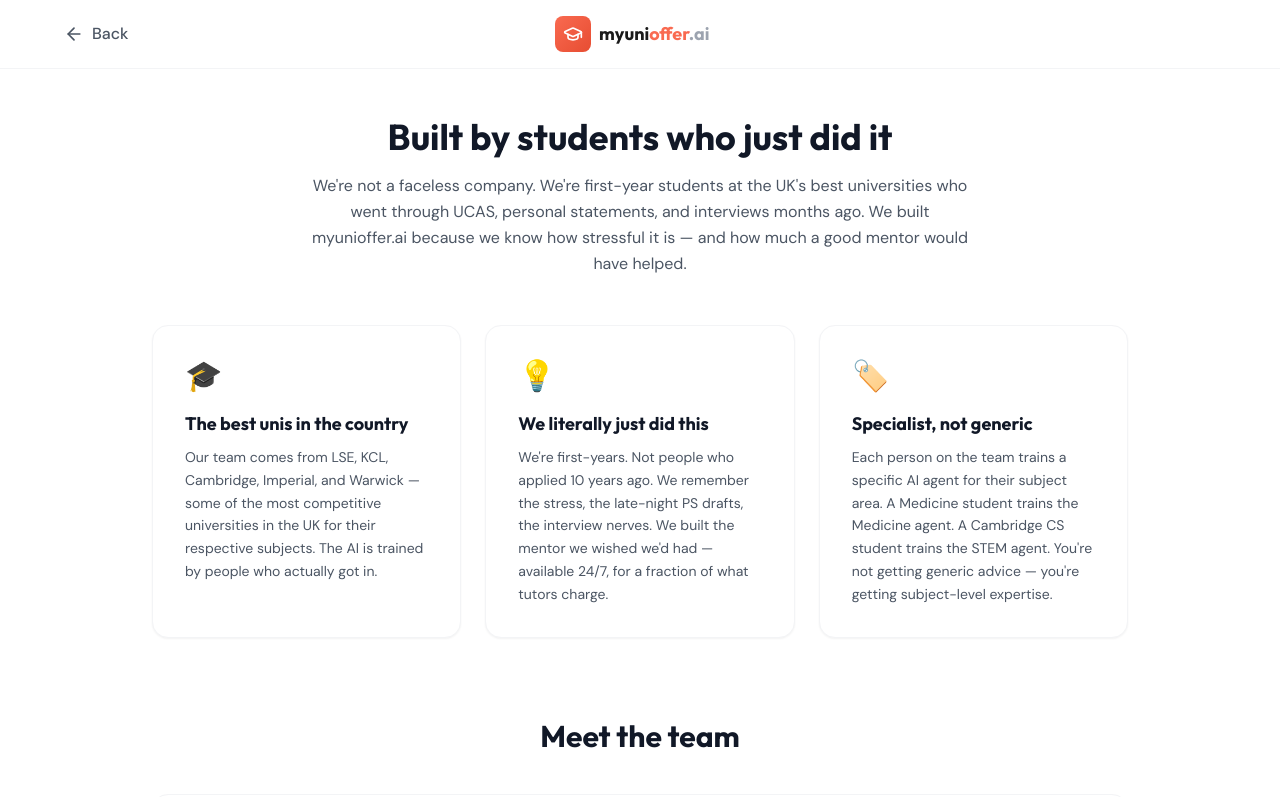
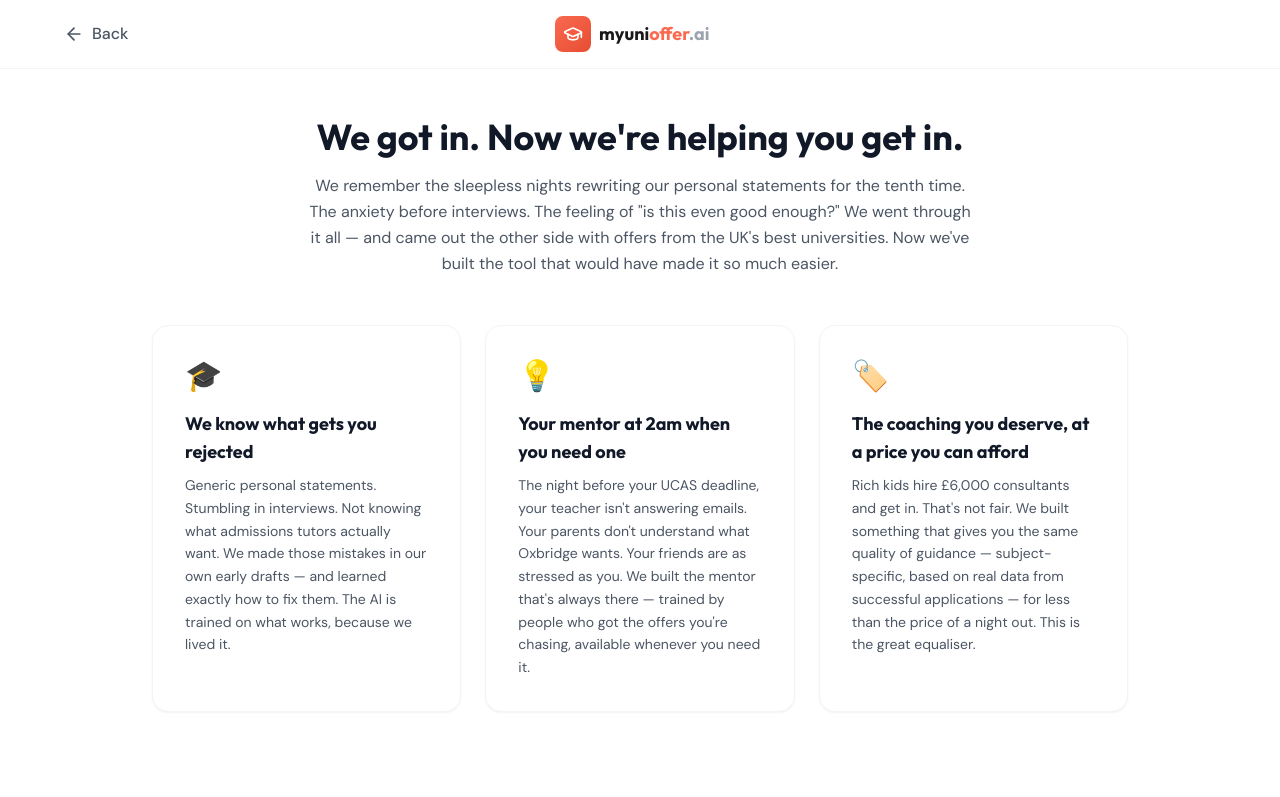
Before and after one commit to ShreyV13/myunioffer-frontend, a React (Vite) app: page /about in a window 1280 px wide. Shown: the top 797 px of the page. Built offline with nearby package versions, Linux system fonts and the light colour scheme; no server answers.

Commit message:
Fix: scroll-to-top on navigation, Team nav goes to /about, auto-detect not choose subjects, free plan shows Try Now, emotional selling copy on pricing and about pages

```diff
--- a/src/App.jsx
+++ b/src/App.jsx
@@ -1,5 +1,5 @@
-import React from 'react';
-import { BrowserRouter, Routes, Route, Navigate } from 'react-router-dom';
+import React, { useEffect } from 'react';
+import { BrowserRouter, Routes, Route, Navigate, useLocation } from 'react-router-dom';
 import { AuthProvider, useAuth } from './contexts/AuthContext';
 
 // Pages
@@ -12,6 +12,15 @@ import Settings from './pages/Settings';
 import Pricing from './pages/Pricing';
 import About from './pages/About';
 import Success from './pages/Success';
+
+// Scroll to top on route change
+function ScrollToTop() {
+  const { pathname } = useLocation();
+  useEffect(() => {
+    window.scrollTo(0, 0);
+  }, [pathname]);
+  return null;
+}
 
 // Protected Route wrapper
 function ProtectedRoute({ children }) {
@@ -37,7 +46,9 @@ function PublicRoute({ children }) {
 
 function AppRoutes() {
   return (
-    <Routes>
+    <>
+      <ScrollToTop />
+      <Routes>
       <Route path="/" element={<Landing />} />
       <Route path="/login" element={<PublicRoute><Login /></PublicRoute>} />
       <Route path="/signup" element={<PublicRoute><Signup /></PublicRoute>} />
@@ -49,6 +60,7 @@ function AppRoutes() {
       <Route path="/success" element={<ProtectedRoute><Success /></ProtectedRoute>} />
       <Route path="*" element={<Navigate to="/" />} />
     </Routes>
+    </>
   );
 }
 
--- a/src/pages/About.jsx
+++ b/src/pages/About.jsx
@@ -91,10 +91,10 @@ export default function About() {
           className="text-center mb-12"
         >
           <h1 className="text-3xl md:text-4xl font-display font-bold text-gray-900 mb-4">
-            Built by students who just did it
+            We got in. Now we're helping you get in.
           </h1>
           <p className="text-gray-600 max-w-2xl mx-auto leading-relaxed">
-            We're not a faceless company. We're first-year students at the UK's best universities who went through UCAS, personal statements, and interviews months ago. We built myunioffer.ai because we know how stressful it is — and how much a good mentor would have helped.
+            We remember the sleepless nights rewriting our personal statements for the tenth time. The anxiety before interviews. The feeling of "is this even good enough?" We went through it all — and came out the other side with offers from the UK's best universities. Now we've built the tool that would have made it so much easier.
           </p>
         </motion.div>
 
@@ -102,25 +102,25 @@ export default function About() {
         <div className="grid md:grid-cols-3 gap-6 mb-20">
           <motion.div className="card p-8" initial={{ opacity: 0, y: 30 }} animate={{ opacity: 1, y: 0 }} transition={{ delay: 0 }}>
             <div className="text-3xl mb-4">🎓</div>
-            <h3 className="text-lg font-display font-bold text-gray-900 mb-2">The best unis in the country</h3>
+            <h3 className="text-lg font-display font-bold text-gray-900 mb-2">We know what gets you rejected</h3>
             <p className="text-gray-600 text-sm leading-relaxed">
-              Our team comes from LSE, KCL, Cambridge, Imperial, and Warwick — some of the most competitive universities in the UK for their respective subjects. The AI is trained by people who actually got in.
+              Generic personal statements. Stumbling in interviews. Not knowing what admissions tutors actually want. We made those mistakes in our own early drafts — and learned exactly how to fix them. The AI is trained on what works, because we lived it.
             </p>
           </motion.div>
 
           <motion.div className="card p-8" initial={{ opacity: 0, y: 30 }} animate={{ opacity: 1, y: 0 }} transition={{ delay: 0.1 }}>
             <div className="text-3xl mb-4">💡</div>
-            <h3 className="text-lg font-display font-bold text-gray-900 mb-2">We literally just did this</h3>
+            <h3 className="text-lg font-display font-bold text-gray-900 mb-2">Your mentor at 2am when you need one</h3>
             <p className="text-gray-600 text-sm leading-relaxed">
-              We're first-years. Not people who applied 10 years ago. We remember the stress, the late-night PS drafts, the interview nerves. We built the mentor we wished we'd had — available 24/7, for a fraction of what tutors charge.
+              The night before your UCAS deadline, your teacher isn't answering emails. Your parents don't understand what Oxbridge wants. Your friends are as stressed as you. We built the mentor that's always there — trained by people who got the offers you're chasing, available whenever you need it.
             </p>
           </motion.div>
 
           <motion.div className="card p-8" initial={{ opacity: 0, y: 30 }} animate={{ opacity: 1, y: 0 }} transition={{ delay: 0.2 }}>
             <div className="text-3xl mb-4">🏷️</div>
-            <h3 className="text-lg font-display font-bold text-gray-900 mb-2">Specialist, not generic</h3>
+            <h3 className="text-lg font-display font-bold text-gray-900 mb-2">The coaching you deserve, at a price you can afford</h3>
             <p className="text-gray-600 text-sm leading-relaxed">
-              Each person on the team trains a specific AI agent for their subject area. A Medicine student trains the Medicine agent. A Cambridge CS student trains the STEM agent. You're not getting generic advice — you're getting subject-level expertise.
+              Rich kids hire £6,000 consultants and get in. That's not fair. We built something that gives you the same quality of guidance — subject-specific, based on real data from successful applications — for less than the price of a night out. This is the great equaliser.
             </p>
           </motion.div>
         </div>
--- a/src/pages/Landing.jsx
+++ b/src/pages/Landing.jsx
@@ -43,7 +43,7 @@ export default function Landing() {
     },
     {
       q: "What subjects do you cover?",
-      a: "We have specialist AI coaches for Medicine & Healthcare, STEM (Maths, Physics, Computer Science, Engineering), Economics & Business (including PPE), Humanities (History, Law, English, Psychology), and Arts (Architecture, Art, Music, Design)."
+      a: "We cover Medicine & Healthcare, STEM (Maths, Physics, Computer Science, Engineering), Economics & Business (including PPE), Humanities (History, Law, English, Psychology), and Arts (Architecture, Art, Music, Design). Just tell the AI what you're applying for and it automatically tailors the coaching to your subject."
     },
     {
       q: "Can I cancel anytime?",
@@ -79,7 +79,7 @@ export default function Landing() {
             <div className="hidden md:flex items-center gap-8">
               <a href="#how-it-works" className="text-gray-600 hover:text-coral-500 transition-colors font-medium">How It Works</a>
               <a href="#why-us" className="text-gray-600 hover:text-coral-500 transition-colors font-medium">Why Us</a>
-              <a href="#team" className="text-gray-600 hover:text-coral-500 transition-colors font-medium">Team</a>
+              <Link to="/about" className="text-gray-600 hover:text-coral-500 transition-colors font-medium">Team</Link>
               <Link to="/pricing" className="text-gray-600 hover:text-coral-500 transition-colors font-medium">Pricing</Link>
               <Link to="/login" className="text-gray-600 hover:text-coral-500 transition-colors font-medium">Login</Link>
               <Link to="/signup" className="btn-primary">
@@ -104,7 +104,7 @@ export default function Landing() {
               <div className="flex flex-col gap-3">
                 <a href="#how-it-works" className="text-gray-600 py-2 font-medium" onClick={() => setMobileMenuOpen(false)}>How It Works</a>
                 <a href="#why-us" className="text-gray-600 py-2 font-medium" onClick={() => setMobileMenuOpen(false)}>Why Us</a>
-                <a href="#team" className="text-gray-600 py-2 font-medium" onClick={() => setMobileMenuOpen(false)}>Team</a>
+                <Link to="/about" className="text-gray-600 py-2 font-medium">Team</Link>
                 <Link to="/pricing" className="text-gray-600 py-2 font-medium">Pricing</Link>
                 <Link to="/login" className="text-gray-600 py-2 font-medium">Login</Link>
                 <Link to="/signup" className="btn-primary mt-2">Get Started</Link>
@@ -201,7 +201,7 @@ export default function Landing() {
 
           <div className="grid md:grid-cols-3 gap-6 mb-12">
             {[
-              { num: "1", title: "Tell us about your application", desc: "Choose your subject — Medicine, STEM, Economics, Humanities, or Arts — and tell the AI what you're applying for. It instantly matches you with a specialist agent trained for your exact area." },
+              { num: "1", title: "Tell the AI about your application", desc: "Just start chatting. Tell the AI what you're applying for, which universities you're targeting, and what stage you're at. It automatically understands your subject area and tailors everything — no menus, no setup, just conversation." },
               { num: "2", title: "Get coached, not written for", desc: "The AI asks you targeted questions based on 1000+ real resources — successful personal statements, past interview questions, and what admissions tutors actually look for. It draws out your authentic story." },
               { num: "3", title: "Build confidence and stand out", desc: "Iterate on your PS with expert feedback. Run mock interviews with real questions. Go into your application knowing exactly how to present yourself — because you've already practised with the best." },
             ].map((step, i) => (
--- a/src/pages/Pricing.jsx
+++ b/src/pages/Pricing.jsx
@@ -146,7 +146,7 @@ export default function Pricing() {
     setLoading(null);
   }
 
-  const isCurrentPlan = (planId) => userProfile?.plan === planId;
+  const isCurrentPlan = (planId) => planId !== 'free' && userProfile?.plan === planId;
 
   return (
     <div className="min-h-screen bg-gray-50">
@@ -179,10 +179,10 @@ export default function Pricing() {
           className="text-center mb-8"
         >
           <h1 className="text-3xl md:text-4xl font-display font-bold text-gray-900 mb-4">
-            Pricing & plans
+            Don't leave your application to chance
           </h1>
           <p className="text-gray-600 max-w-xl mx-auto">
-            Start free with 3 messages per day. Upgrade for full access to all coaching features.
+            Thousands of students with perfect grades get rejected every year because their personal statement didn't stand out or their interview fell flat. The difference between an offer and a rejection is preparation — and that's exactly what we provide.
           </p>
         </motion.div>
 
@@ -272,7 +272,7 @@ export default function Pricing() {
                         : 'bg-gray-900 text-white hover:bg-gray-800'
                     }`}
                   >
-                    {loading === plan.id ? 'Loading...' : plan.id === 'free' ? 'Get Started' : 'Subscribe'}
+                    {loading === plan.id ? 'Loading...' : plan.id === 'free' ? 'Try Now' : 'Subscribe'}
                   </button>
                 )}
               </motion.div>
```
